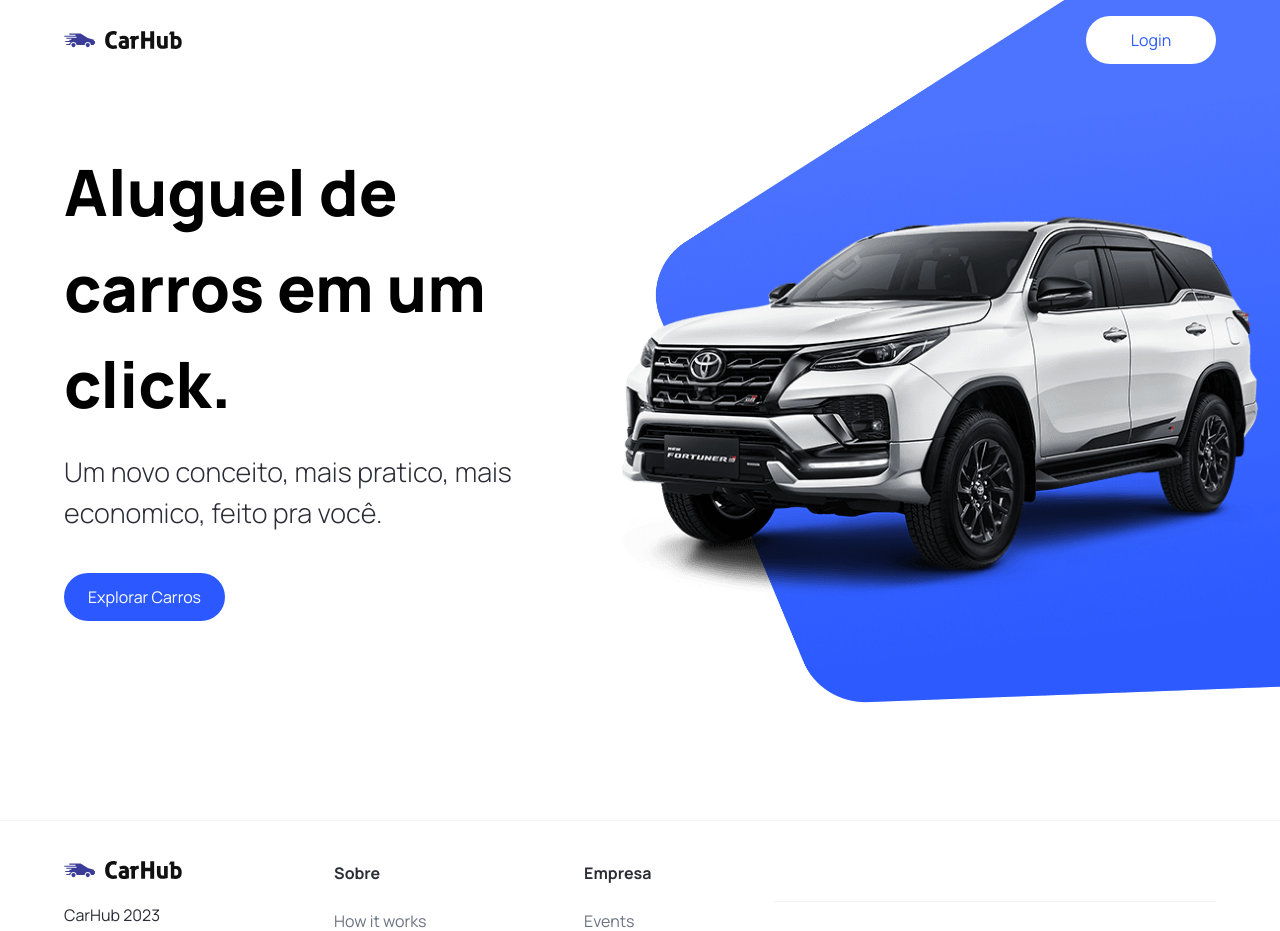
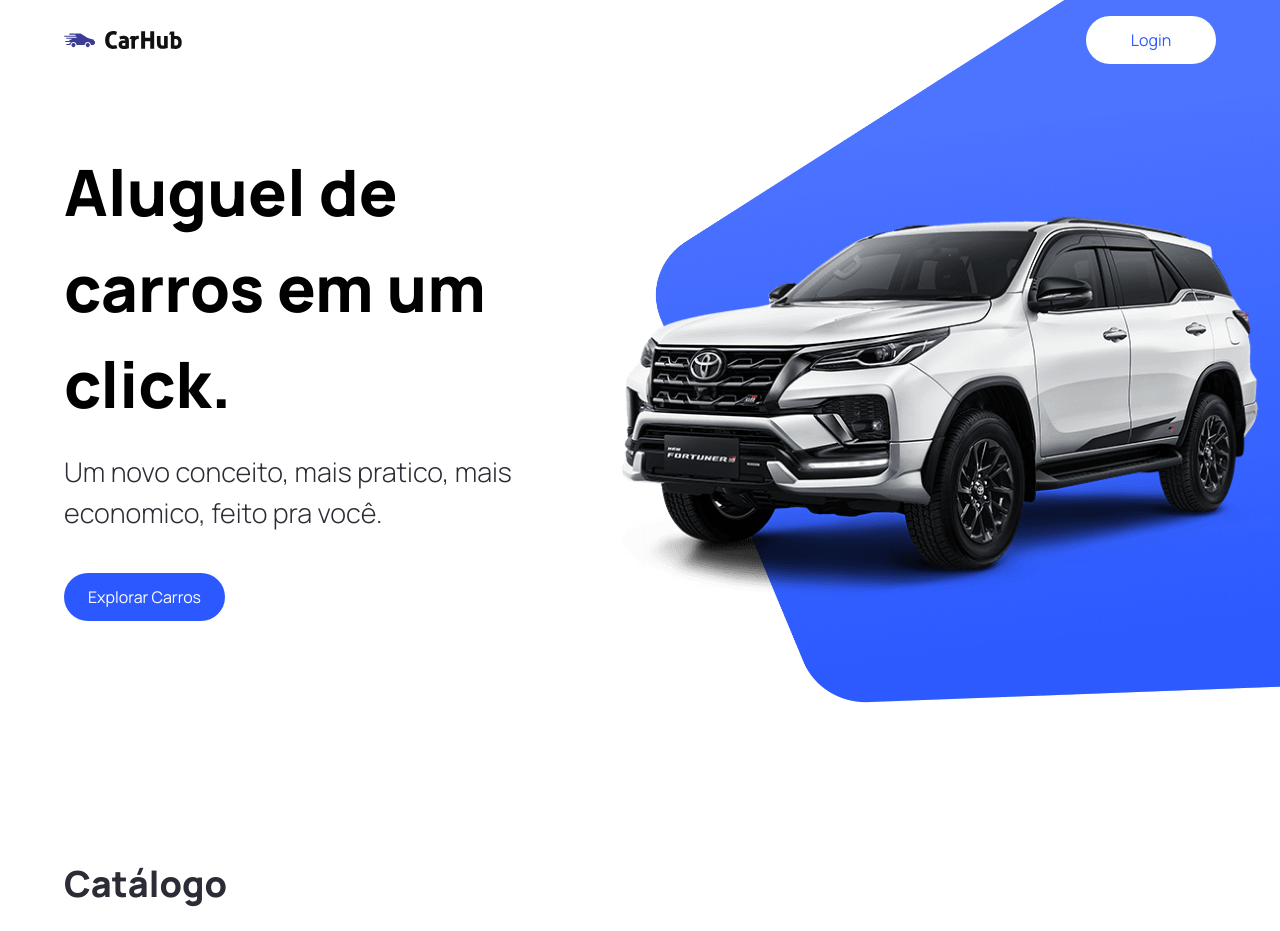
Before and after one commit to thiagoeu/rentalCars, a Next.js app: page / in a window 1280 px wide. Shown: the top 931 px of the page. Built offline with nearby package versions, Linux system fonts and the light colour scheme.

Commit message:
feat:: fix footer bug

```diff
--- a/app/layout.tsx
+++ b/app/layout.tsx
@@ -18,8 +18,8 @@
       <body className="relative">
         <Navbar/>
         {children}
-        </body>
         <Footer/>
+      </body>
     </html>
   )
 }
--- a/app/page.tsx
+++ b/app/page.tsx
@@ -5,6 +5,14 @@
   return (
     <main className= "overflow-hidden" >
       <Hero />
+
+      <div className='mt-12 padding-x padding-y max-width' id='discover'>
+        <div className='home__text-container'>
+           <h1 className='text-4xl font-extrabold'>
+              Catálogo
+           </h1>
+        </div>
+      </div>
     </main>
   )
 }
--- a/components/Footer.tsx
+++ b/components/Footer.tsx
@@ -1,14 +1,9 @@
 
-
-import React from 'react'
 import Image from 'next/image'
 import Link from 'next/link'
 import { footerLinks } from '@/constants'
 
-
-
-const Footer = () => {
-    return(
+const Footer = () => (
   <footer className='flex flex-col text-black-100 mt-5 border-t border-gray-100'>
   <div className='flex max-md:flex-col flex-wrap justify-between gap-5 sm:px-16 px-6 py-10'>
     <div className='flex flex-col justify-start items-start gap-6 '>
@@ -45,10 +40,10 @@
 
     <div className='flex justify-between flex-wrap mt-10 border-t border-gray-100 sm:px-16 px-6 py-10'>
       <div className='footer__copyrights-link'>
-                <Link href="" className='text-gray-500'>
+            <Link href="#" className='text-gray-500'>
               Politica de Privacidade
             </Link>
-                <Link href="" className='text-gray-500'>
+            <Link href="#" className='text-gray-500'>
               Termos de Uso
             </Link>
       </div>
@@ -56,7 +51,9 @@
     </div>
   </div>
 </footer>
+
 )
-}
+
+
 
 export default Footer
```
Lines whose indentation alone changed are shown as unchanged.
